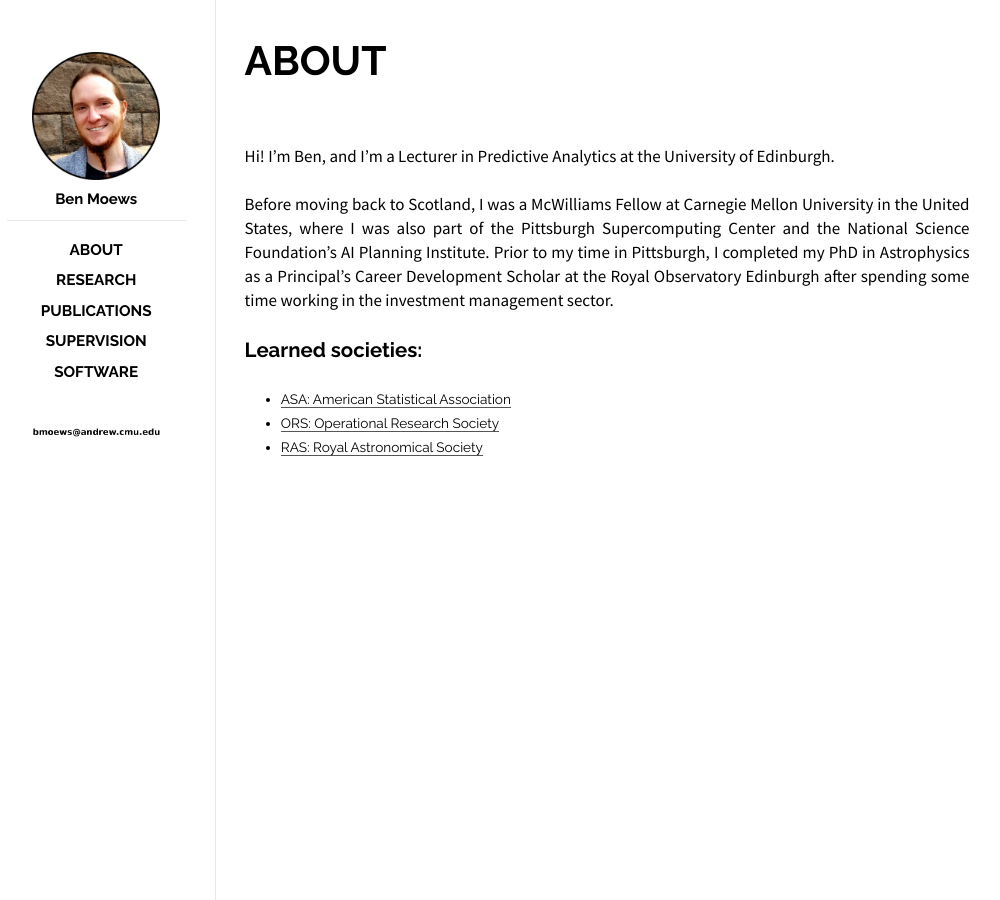
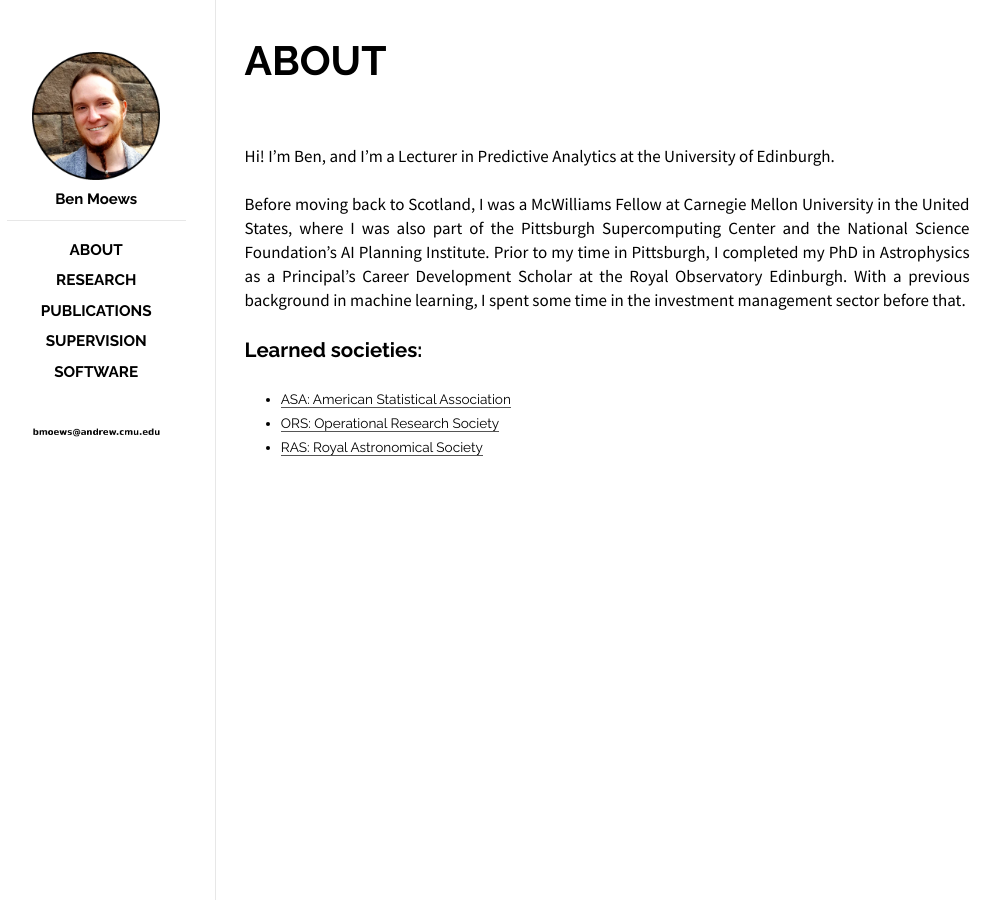
Before and after one commit to moews/moews.github.io, a Jekyll site: the page built from _posts/2017-03-27-about.md, in a window 1280 px wide. Shown: the whole page, without its empty margins (143-1143 px from the left). Built offline with Jekyll 4.4.1, drawn with Linux system fonts in a browser that asks for light colours.

Commit message:
Update 2017-03-27-about.md

```diff
--- a/_posts/2017-03-27-about.md
+++ b/_posts/2017-03-27-about.md
@@ -11,7 +11,7 @@
 
 Hi! I'm Ben, and I'm a Lecturer in Predictive Analytics at the University of Edinburgh.
 
-Before moving back to Scotland, I was a McWilliams Fellow at Carnegie Mellon University in the United States, where I was also part of the Pittsburgh Supercomputing Center and the National Science Foundation's AI Planning Institute. Prior to my time in Pittsburgh, I completed my PhD in Astrophysics as a Principal's Career Development Scholar at the Royal Observatory Edinburgh after spending some time working in the investment management sector.
+Before moving back to Scotland, I was a McWilliams Fellow at Carnegie Mellon University in the United States, where I was also part of the Pittsburgh Supercomputing Center and the National Science Foundation's AI Planning Institute. Prior to my time in Pittsburgh, I completed my PhD in Astrophysics as a Principal's Career Development Scholar at the Royal Observatory Edinburgh. With a previous background in machine learning, I spent some time in the investment management sector before that.
 
 <!--Hi! I'm Ben, and I'm a Lecturer in Predictive Analytics at the University of Edinburgh. Before moving back to Scotland, I was a McWilliams Fellow at Carnegie Mellon University in the United States, where I was also part of the Pittsburgh Supercomputing Center and the NSF AI Planning Institute.
 
```
